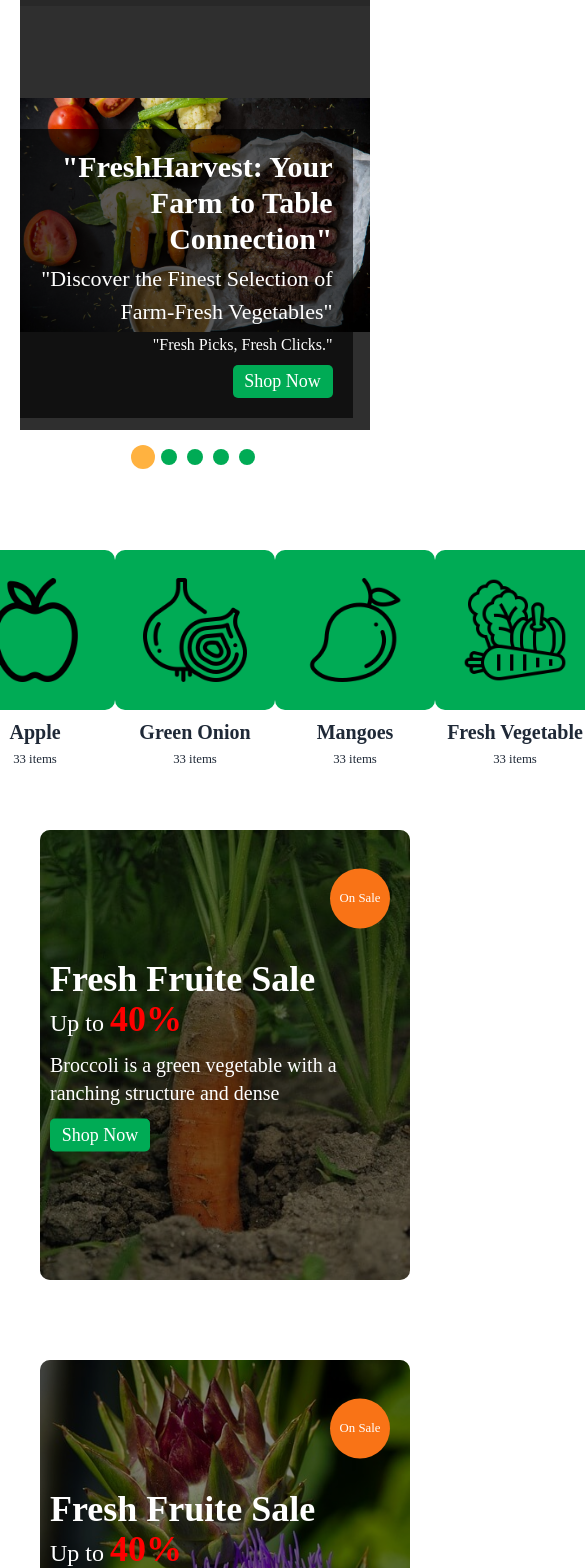
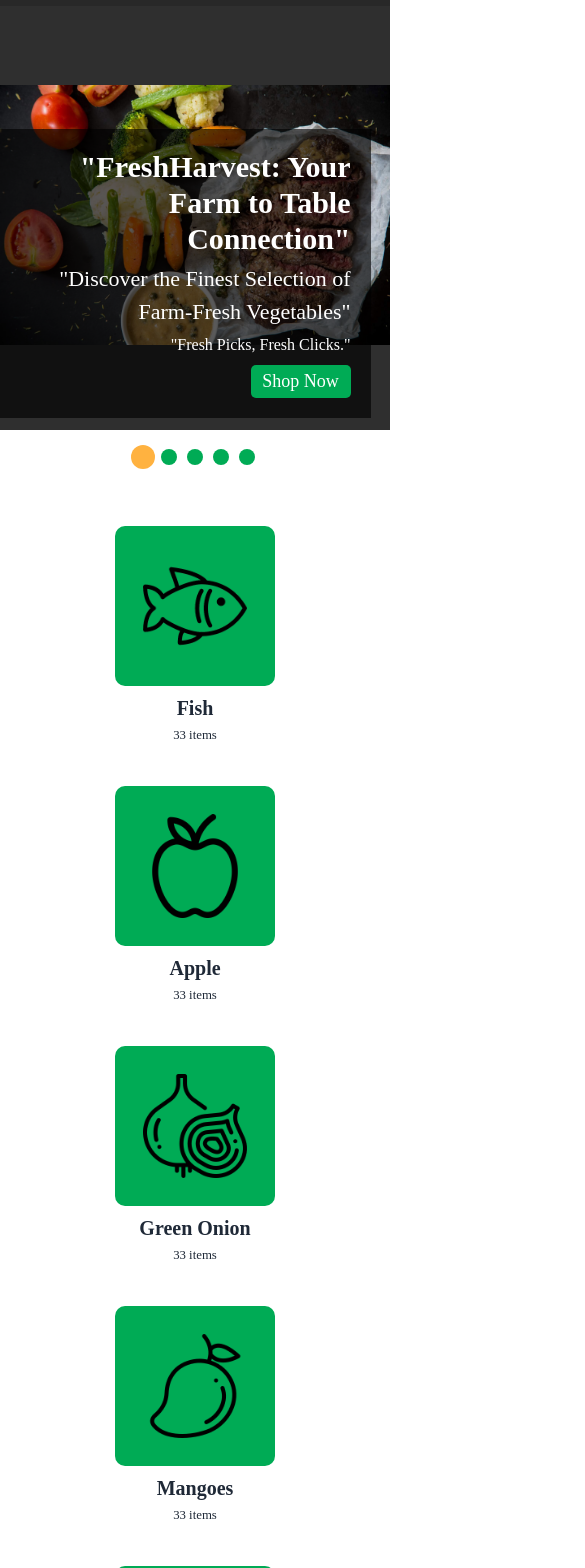
Before and after one commit to Ibrahim-Sikder/trandhaven, a React (Vite) app: page / in a window 390 px wide. Shown: the top 1568 px of the page, 585 px wide, since content can reach past the window. Built offline with nearby package versions, Linux system fonts and the light colour scheme.

Commit message:
vegetable-category-responsive

```diff
--- a/src/Layout/Main.jsx
+++ b/src/Layout/Main.jsx
@@ -6,9 +6,7 @@ const Main = () => {
     return (
         <div>
             <Header/>
-           <div className="wrapContainer">
-           <Outlet/>
-           </div>
+            <Outlet/>
             <Footer/>
         </div>
     );
--- a/src/pages/Home/VegetableCategory/VegetableCategory.css
+++ b/src/pages/Home/VegetableCategory/VegetableCategory.css
@@ -1,9 +1,3 @@
-.vegetabelCategoryWraps {
-	margin-top: 120px;
-	display: grid;
-	grid-template-columns: repeat(5, 1fr);
-	place-content: center;
-}
 .vegetabelCategory {
 	display: flex;
 	flex-direction: column;
@@ -86,3 +80,19 @@
 	transform: translateY(-50%);
 	padding: 10px;
 }
+
+@media only screen and (max-width: 1024px) {
+	.vegetableShopCategory {
+		width: 300px;
+		margin: 0 auto;
+	}
+	.vegetabelCategory:nth-child(4)::after {
+		visibility: hidden;
+	}
+}
+
+@media only screen and (max-width: 1024px) {
+	.vegetabelCategory::after {
+		visibility: hidden;
+	}
+}
--- a/src/pages/Home/VegetableCategory/VegetableCategory.jsx
+++ b/src/pages/Home/VegetableCategory/VegetableCategory.jsx
@@ -53,7 +53,7 @@ const VegetableCategory = () => {
 	return (
 		<div className="wrapContainer">
 			<Link to="/shop">
-				<div className="vegetabelCategoryWraps">
+				<div className="grid gap-10 grid-cols-1 md:grid-cols-4 lg:grid-cols-5 mt-24 place-content-center ">
 					{vegetableCategory.map((category) => (
 						<div key={category.id} className="vegetabelCategory">
 							<div className="vegetableImgWrap">
@@ -70,7 +70,7 @@ const VegetableCategory = () => {
 				</div>
 			</Link>
 
-			<div className="categoryCardWrap grid grid-cols-1 gap-20 md:grid-cols-3">
+			<div className="categoryCardWrap grid grid-cols-1 gap-10 md:grid-cols-2 lg:grid-cols-3 place-content-center ">
 				{
                     shopCategory.map(shop=><div key={shop.id} className="vegetableShopCategory">
 					<div className="categoryCardContent flex items-center justify-between">
```
